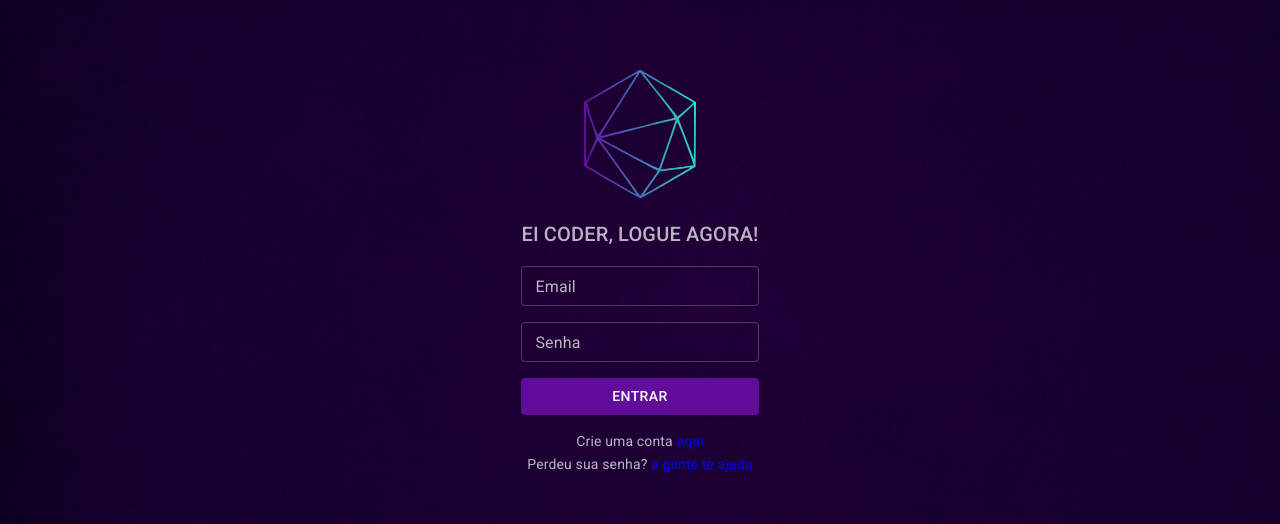
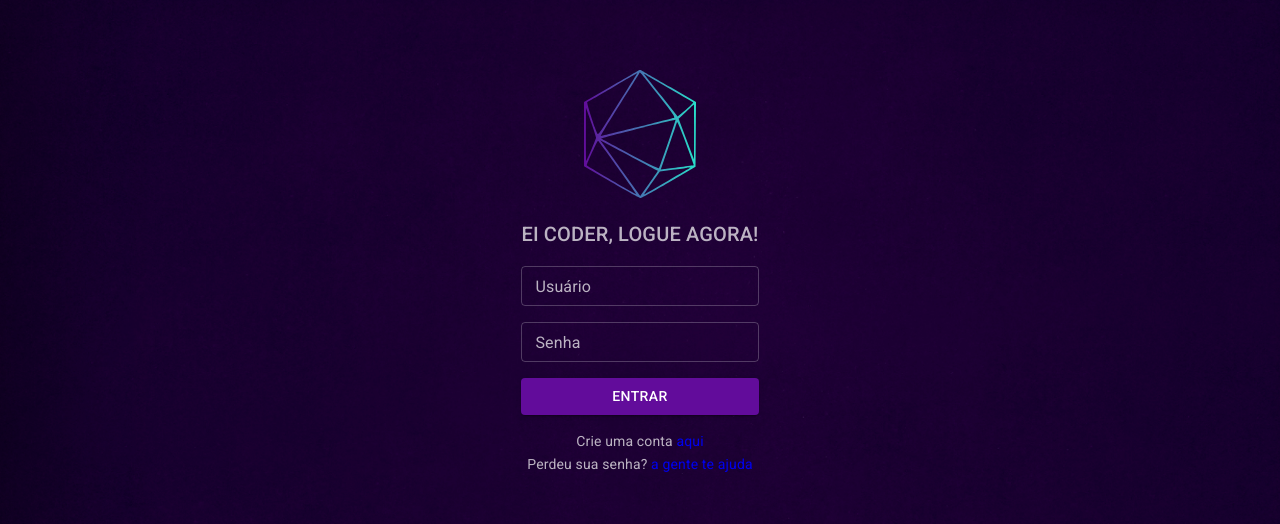
Before and after one commit to guilhermecostam/coders_frontend, a React (Vite) app: page /login in a window 1280 px wide. Shown: the part 128-652 px from the top of the page. Built offline with nearby package versions, Linux system fonts and the light colour scheme.

Commit message:
refactor: logic to send request

```diff
--- a/src/pages/Login/index.jsx
+++ b/src/pages/Login/index.jsx
@@ -1,45 +1,46 @@
+import { zodResolver } from '@hookform/resolvers/zod';
 import { LoadingButton } from '@mui/lab';
-import {
-  Grid, TextField, Typography,
-} from '@mui/material';
+import { Grid, TextField, Typography } from '@mui/material';
 import Logo from 'components/Logo';
 import Container from 'containers/Container';
 import React, { useState } from 'react';
-import { Link } from 'react-router-dom';
+import { useForm } from 'react-hook-form';
+import { Link, useNavigate } from 'react-router-dom';
+import Toast from 'src/components/Toast';
 import { setSessionToken } from 'src/helpers/session';
+import { authenticationUserFormSchema } from 'src/helpers/validations';
 import { signIn } from 'src/services/requests';
 
 export default function Login() {
+  const navigate = useNavigate();
   const [loading, setLoading] = useState(false);
-  const [error, setError] = useState(false);
+  const [message, setMessage] = useState('');
+  const [open, setOpen] = useState(false);
 
-  const handleSubmit = async (event) => {
-    event.preventDefault();
+  const { register, handleSubmit, formState: { errors } } = useForm({
+    resolver: zodResolver(authenticationUserFormSchema),
+  });
+
+  const authenticationUser = async (data) => {
     setLoading(true);
 
-    const userData = {
-      identifier: event.target.elements.identifier.value,
-      password: event.target.elements.password.value,
-    };
-
-    const response = await signIn(userData);
+    const response = await signIn(data);
 
     if (response.status === 200) {
       setLoading(false);
       setSessionToken(response.data.token);
-    } else {
-      setLoading(false);
-      setError(true);
+      navigate('/feed');
+    }
 
-      setTimeout(() => {
-        setError(false);
-      }, 5000);
-    }
+    setLoading(false);
+    setMessage('Usuário ou senha incorretos.');
+    setOpen(true);
   };
 
   return (
     <Container>
-      <form onSubmit={handleSubmit}>
+      <Toast message={message} severity="error" open={open} setOpen={setOpen} />
+      <form onSubmit={handleSubmit(authenticationUser)}>
         <Grid container flexDirection="column" textAlign="center" spacing={2} maxWidth={300}>
           <Grid item>
             <Logo />
@@ -48,10 +49,10 @@ export default function Login() {
             <Typography variant="h6" color="text.secondary">EI CODER, LOGUE AGORA!</Typography>
           </Grid>
           <Grid item>
-            <TextField name="identifier" label="Email" type="text" size="small" error={error} helperText={error && 'Usuário inválido'} fullWidth />
+            <TextField {...register('identifier')} label="Usuário" type="text" size="small" error={!!errors.identifier} helperText={errors.identifier && errors.identifier.message} fullWidth />
           </Grid>
           <Grid item>
-            <TextField name="password" label="Senha" type="password" size="small" error={error} helperText={error && 'Senha inválida'} fullWidth />
+            <TextField {...register('password')} label="Senha" type="password" size="small" error={!!errors.password} helperText={errors.password && errors.password.message} fullWidth />
           </Grid>
           <Grid item>
             <LoadingButton type="submit" variant="contained" loading={loading} fullWidth>ENTRAR</LoadingButton>
--- a/src/services/requests.js
+++ b/src/services/requests.js
@@ -11,9 +11,9 @@ export const signIn = async (payload) => {
         'Content-Type': 'application/json',
       },
     });
+
     return response;
   } catch (error) {
-    const response = error;
-    return response;
+    return error;
   }
 };
```
